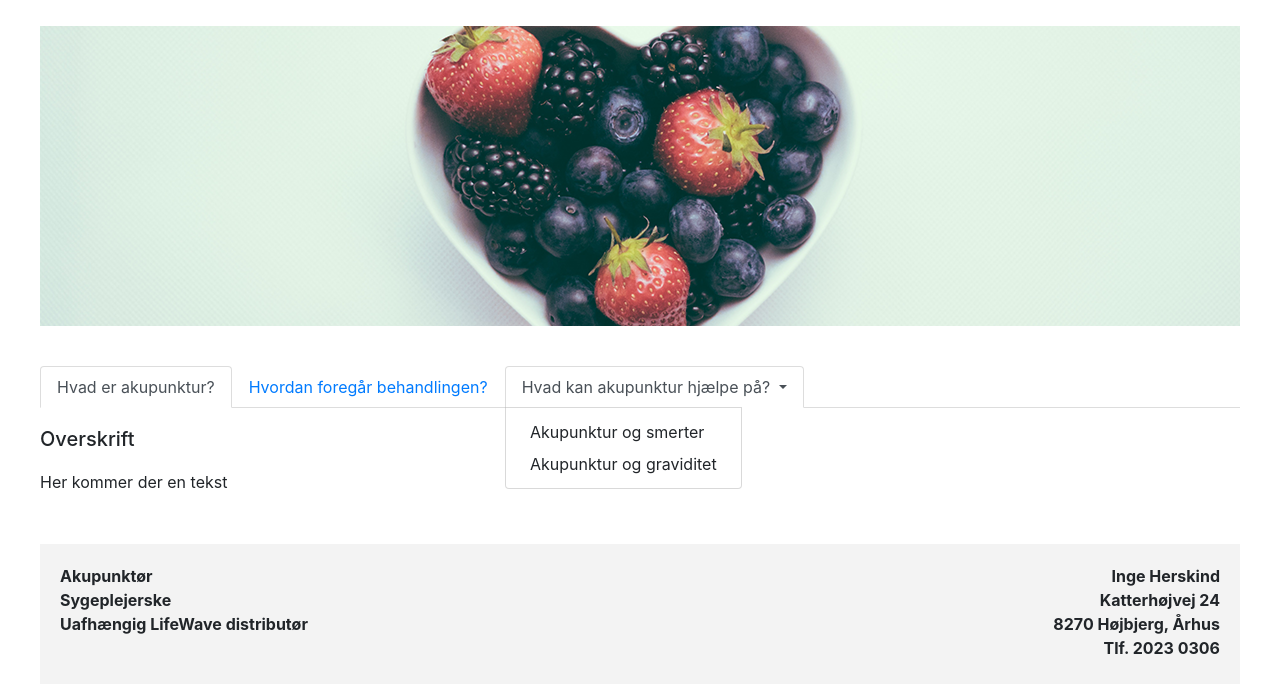
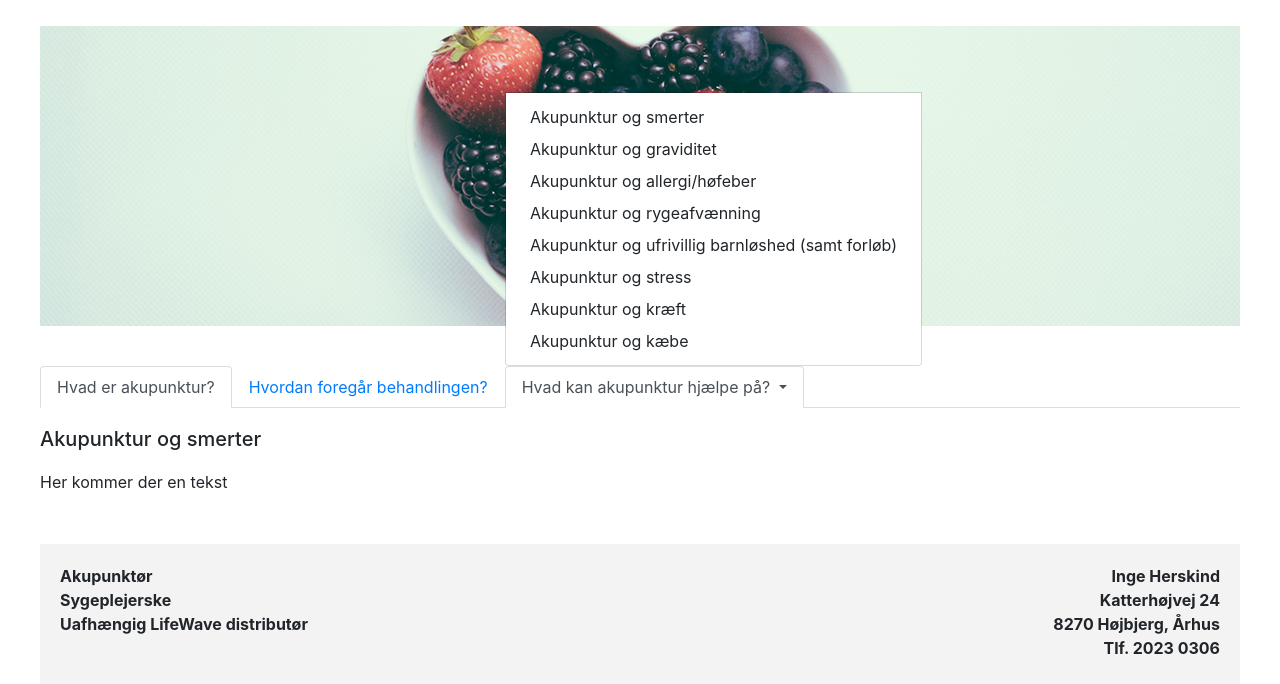
Before and after one commit to vihrenfeldt/vihrenfeldt, a plain HTML site: page akupunktur.html in a window 1280 px wide. Both pictures are taken after a click on the button "Hvad kan akupunktur hjælpe på?". Shown: the part 419-1103 px from the top of the page. Drawn offline with nearby package versions, Linux system fonts and the light colour scheme.

Commit message:
Akupunktur dropdown

```diff
--- a/akupunktur.html
+++ b/akupunktur.html
@@ -71,24 +71,46 @@
             <div class="dropdown-menu">
               <a class="dropdown-item" id="dropdown1-tab" href="#dropdown1" role="tab" data-toggle="tab" aria-controls="dropdown1">Akupunktur og smerter</a>
               <a class="dropdown-item" id="dropdown2-tab" href="#dropdown2" role="tab" data-toggle="tab" aria-controls="dropdown2">Akupunktur og graviditet</a>
+              <a class="dropdown-item" id="dropdown2-tab" href="#dropdown3" role="tab" data-toggle="tab" aria-controls="dropdown3">Akupunktur og allergi/høfeber</a>
+              <a class="dropdown-item" id="dropdown2-tab" href="#dropdown4" role="tab" data-toggle="tab" aria-controls="dropdown4">Akupunktur og rygeafvænning</a>
+              <a class="dropdown-item" id="dropdown2-tab" href="#dropdown5" role="tab" data-toggle="tab" aria-controls="dropdown5">Akupunktur og ufrivillig barnløshed (samt forløb)</a>
+              <a class="dropdown-item" id="dropdown2-tab" href="#dropdown6" role="tab" data-toggle="tab" aria-controls="dropdown6">Akupunktur og stress</a>
+              <a class="dropdown-item" id="dropdown2-tab" href="#dropdown7" role="tab" data-toggle="tab" aria-controls="dropdown7">Akupunktur og kræft</a>
+              <a class="dropdown-item" id="dropdown2-tab" href="#dropdown9" role="tab" data-toggle="tab" aria-controls="dropdown8">Akupunktur og kæbe</a>
             </div>
         </li>
         </ul>
         <div class="tab-content" id="myTabContent">
             <div class="tab-pane fade show active" id="home" role="tabpanel" aria-labelledby="home-tab">
-            <h5 class="info-overskrift">Overskrift</h5>
+                <h5 class="info-overskrift">Akupunktur og smerter</h5>
                 <p class="info-text">Her kommer der en tekst</p>
             </div>
             <div class="tab-pane fade" id="profile" role="tabpanel" aria-labelledby="profile-tab">
-            <h5 class="info-overskrift">Overskrift</h5>
+                <h5 class="info-overskrift">Akupunktur og graviditet</h5>
                 <p class="info-text">Her kommer der en tekst</p>
             </div>
             <div class="tab-pane fade" id="dropdown1" role="tabpanel" aria-labelledby="dropdown1-tab">
-            <h5 class="info-overskrift">Overskrift</h5>
+                <h5 class="info-overskrift">Akupunktur og allergi/høfeber</h5>
                 <p class="info-text">Her kommer der en tekst</p>
             </div>
             <div class="tab-pane fade" id="dropdown2" role="tabpanel" aria-labelledby="dropdown2-tab">
-            <h5 class="info-overskrift">Overskrift</h5>
+                <h5 class="info-overskrift">Akupunktur og rygeafvænning</h5>
+                <p class="info-text">Her kommer der en tekst</p>
+            </div>
+            <div class="tab-pane fade" id="dropdown2" role="tabpanel" aria-labelledby="dropdown2-tab">
+                <h5 class="info-overskrift">Akupunktur og ufrivillig barnløshed (samt forløb)</h5>
+                <p class="info-text">Her kommer der en tekst</p>
+            </div>
+            <div class="tab-pane fade" id="dropdown2" role="tabpanel" aria-labelledby="dropdown2-tab">
+                <h5 class="info-overskrift">Akupunktur og stress</h5>
+                <p class="info-text">Her kommer der en tekst</p>
+            </div>
+            <div class="tab-pane fade" id="dropdown2" role="tabpanel" aria-labelledby="dropdown2-tab">
+                <h5 class="info-overskrift">Akupunktur og kræft</h5>
+                <p class="info-text">Her kommer der en tekst</p>
+            </div>
+            <div class="tab-pane fade" id="dropdown2" role="tabpanel" aria-labelledby="dropdown2-tab">
+                <h5 class="info-overskrift">Akupunktur og kæbe</h5>
                 <p class="info-text">Her kommer der en tekst</p>
             </div>
         </div>
```
Lines whose indentation alone changed are shown as unchanged.
